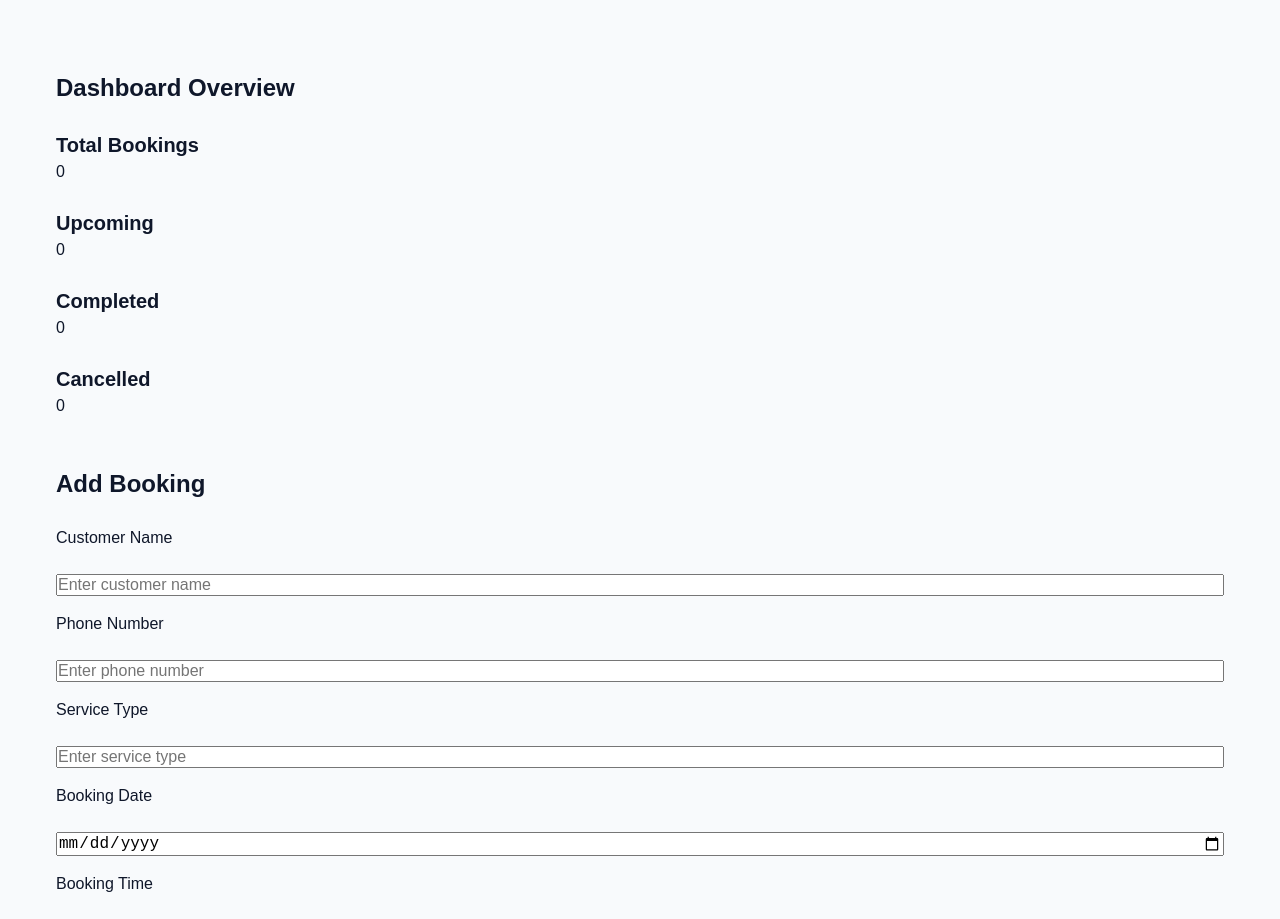
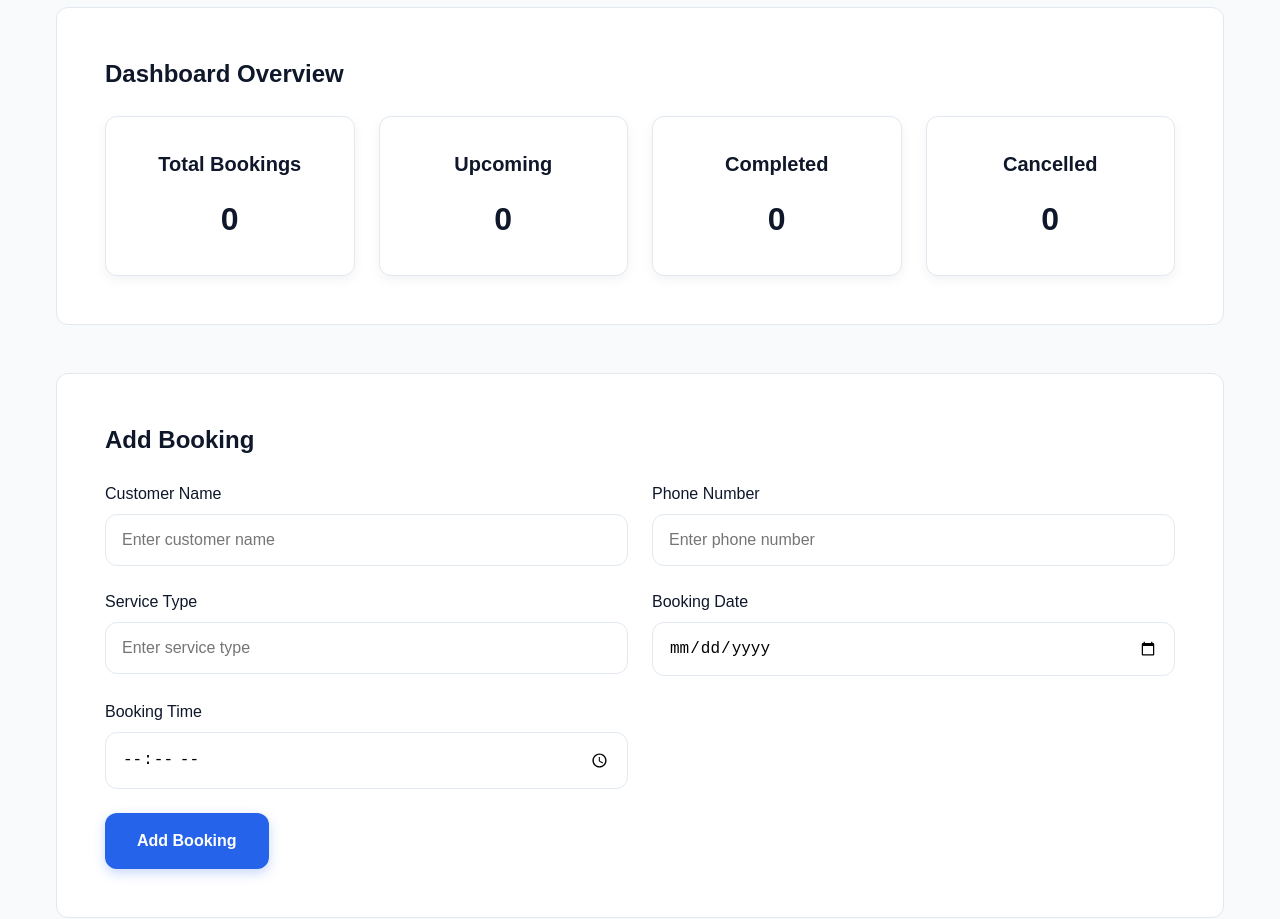
Before and after one commit to jiya-arya/booking-dashboard, a plain HTML site: page index.html in a window 1280 px wide. Shown: the part 90-1009 px from the top of the page. Drawn offline with Linux system fonts and the light colour scheme.

Commit message:
feat: complete responsive dashboard UI and design system

```diff
--- a/index.html
+++ b/index.html
@@ -48,6 +48,7 @@
         <h2>Add Booking</h2>
 
         <form id="booking-form">
+          <div class="form-group">
             <label for="name">Customer Name</label>
             <input
               type="text"
@@ -56,7 +57,9 @@
               placeholder="Enter customer name"
               required
             />
+          </div>
 
+          <div class="form-group">
             <label for="phone">Phone Number</label>
             <input
               type="tel"
@@ -65,7 +68,9 @@
               placeholder="Enter phone number"
               required
             />
+          </div>
 
+          <div class="form-group">
             <label for="service">Service Type</label>
             <input
               type="text"
@@ -74,12 +79,17 @@
               placeholder="Enter service type"
               required
             />
+          </div>
 
+          <div class="form-group">
             <label for="date">Booking Date</label>
             <input type="date" id="date" name="date" required />
+          </div>
 
+          <div class="form-group">
             <label for="time">Booking Time</label>
             <input type="time" id="time" name="time" required />
+          </div>
 
           <button type="submit">Add Booking</button>
         </form>
@@ -103,23 +113,17 @@
         <h2>Bookings</h2>
 
         <div id="booking-list">
-          <!--
-  Booking Card Structure
-
+          <p class="empty-state">
+            No bookings yet. Add your first booking above.
+          </p>
+          <!--  Booking Card Structure
               Name
-
               Phone
-
               Service
-
               Date
-
               Time
-
               Status
-
               Edit
-
               Delete
             -->
         </div>
--- a/style.css
+++ b/style.css
@@ -5,29 +5,7 @@
   box-sizing: border-box;
 }
 
-/* Base */
-body {
-  font-family: Arial, sans-serif;
-  line-height: 1.5;
-
-  background-color: var(--color-bg);
-  color: var(--color-text-primary);
-}
-
-img {
-  max-width: 100%;
-  display: block;
-}
-
-a {
-  text-decoration: none;
-  color: inherit;
-}
-
-button {
-  font: inherit;
-}
-
+/* variables  */
 :root {
   /* Colors */
   --color-bg: #f8fafc;
@@ -57,6 +35,28 @@ button {
 
   /* Container */
   --container-width: 1200px;
+}
+
+/* Base */
+body {
+  font-family: Arial, sans-serif;
+  line-height: 1.5;
+  background-color: var(--color-bg);
+  color: var(--color-text-primary);
+}
+
+img {
+  max-width: 100%;
+  display: block;
+}
+
+a {
+  text-decoration: none;
+  color: inherit;
+}
+
+button {
+  font: inherit;
 }
 
 /* Typography */
@@ -91,32 +91,143 @@ section {
 }
 
 header {
-  padding: var(--space-lg) 0;
+  background-color: white;
+  border-bottom: 1px solid var(--color-border);
 }
 
 .stats-grid {
   display: grid;
   gap: var(--space-md);
 }
+
 #booking-form {
   display: grid;
-  gap: var(--space-sm);
+  gap: var(--space-md);
 }
+
+#booking-form button {
+  grid-column: 1 / -1;
+  justify-self: start;
+}
+
 #search-section {
   display: flex;
   flex-direction: column;
   gap: var(--space-sm);
+  max-width: 600px;
 }
+
 #booking-list {
   display: grid;
   gap: var(--space-md);
 }
+
 section h2 {
   margin-bottom: var(--space-md);
 }
-#booking-form label {
-  margin-bottom: var(--space-xs);
+
+.form-group {
+  display: flex;
+  flex-direction: column;
+  gap: var(--space-xs);
 }
+
+nav {
+  max-width: var(--container-width);
+  margin: 0 auto;
+  padding: 0 var(--space-sm);
+}
+
+#stats-section,
+#booking-form-section,
+#search-section,
+#booking-list-section {
+  background-color: var(--color-surface);
+  padding: var(--space-xl);
+  border-radius: var(--radius-md);
+  border: 1px solid var(--color-border);
+}
+
 /* Components */
+.stat-card {
+  background-color: var(--color-surface);
+  padding: var(--space-lg);
+  border: 1px solid var(--color-border);
+  border-radius: var(--radius-md);
+  text-align: center;
+  box-shadow: 0 4px 12px rgba(0, 0, 0, 0.05);
+}
+
+.stat-card p {
+  font-size: 2rem;
+  font-weight: bold;
+  margin-top: var(--space-sm);
+}
+
+input {
+  width: 100%;
+  padding: var(--space-sm);
+  border: 1px solid var(--color-border);
+  border-radius: var(--radius-md);
+  background-color: white;
+  outline: none;
+  transition: border-color 0.2s ease;
+}
+
+input:focus {
+  border-color: var(--color-primary);
+  box-shadow: 0 0 0 3px rgba(37, 99, 235, 0.15);
+}
+
+button {
+  padding: var(--space-sm) var(--space-lg);
+  border: none;
+  border-radius: var(--radius-md);
+  background-color: var(--color-primary);
+  color: white;
+  font-weight: 600;
+  cursor: pointer;
+  transition: all 0.2s ease;
+  box-shadow: 0 4px 12px rgba(37, 99, 235, 0.25);
+}
+
+button:hover {
+  transform: translateY(-2px);
+  box-shadow: 0 8px 20px rgba(37, 99, 235, 0.35);
+}
+
+#search {
+  max-width: 500px;
+}
+
+#booking-list {
+  min-height: 200px;
+  border: 2px dashed var(--color-border);
+  border-radius: var(--radius-md);
+  padding: var(--space-lg);
+}
+
+.empty-state {
+  color: var(--color-text-secondary);
+  text-align: center;
+}
 
 /* Responsive */
+
+/* tablet  */
+@media (min-width: 768px) {
+  .stats-grid {
+    grid-template-columns: repeat(2, 1fr);
+  }
+
+  #booking-form {
+    grid-template-columns: repeat(2, 1fr);
+  }
+}
+
+/* desktop  */
+@media (min-width: 1024px) {
+  .stats-grid {
+    grid-template-columns: repeat(4, 1fr);
+  }
+}
```
Lines whose indentation alone changed are shown as unchanged.
